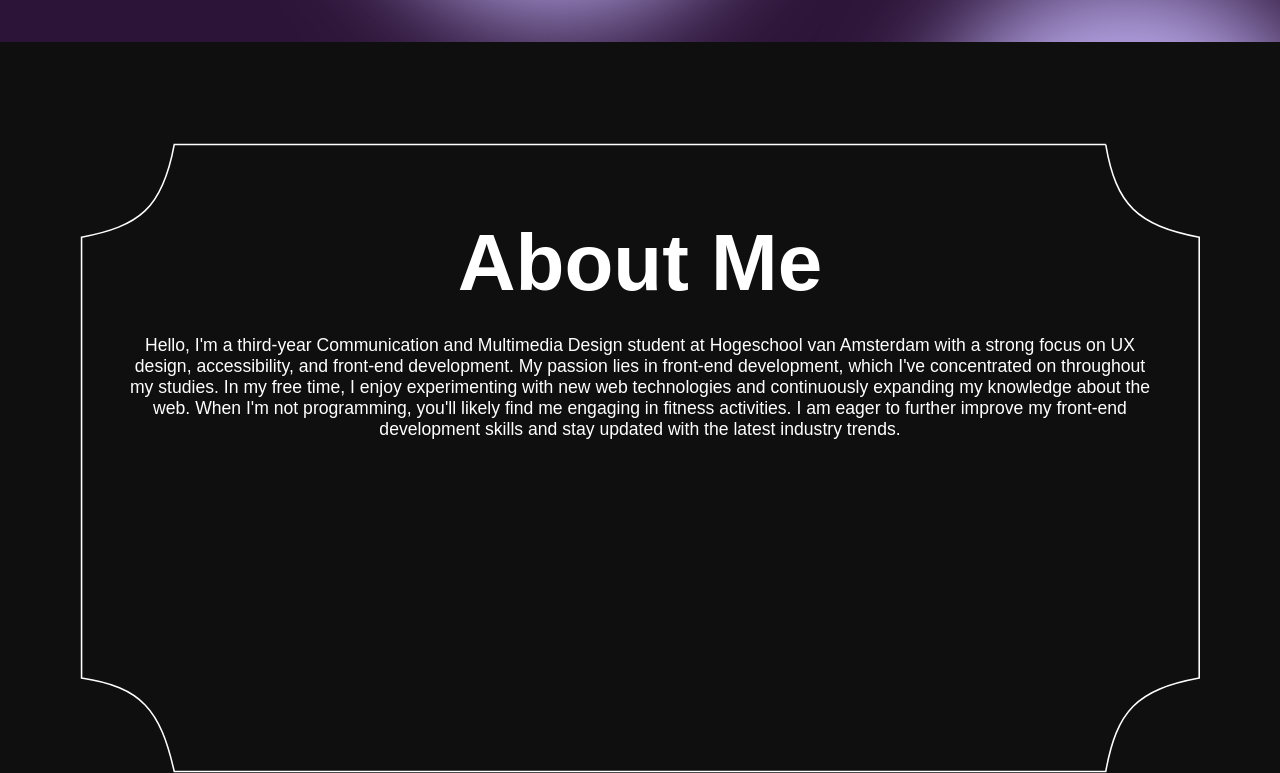
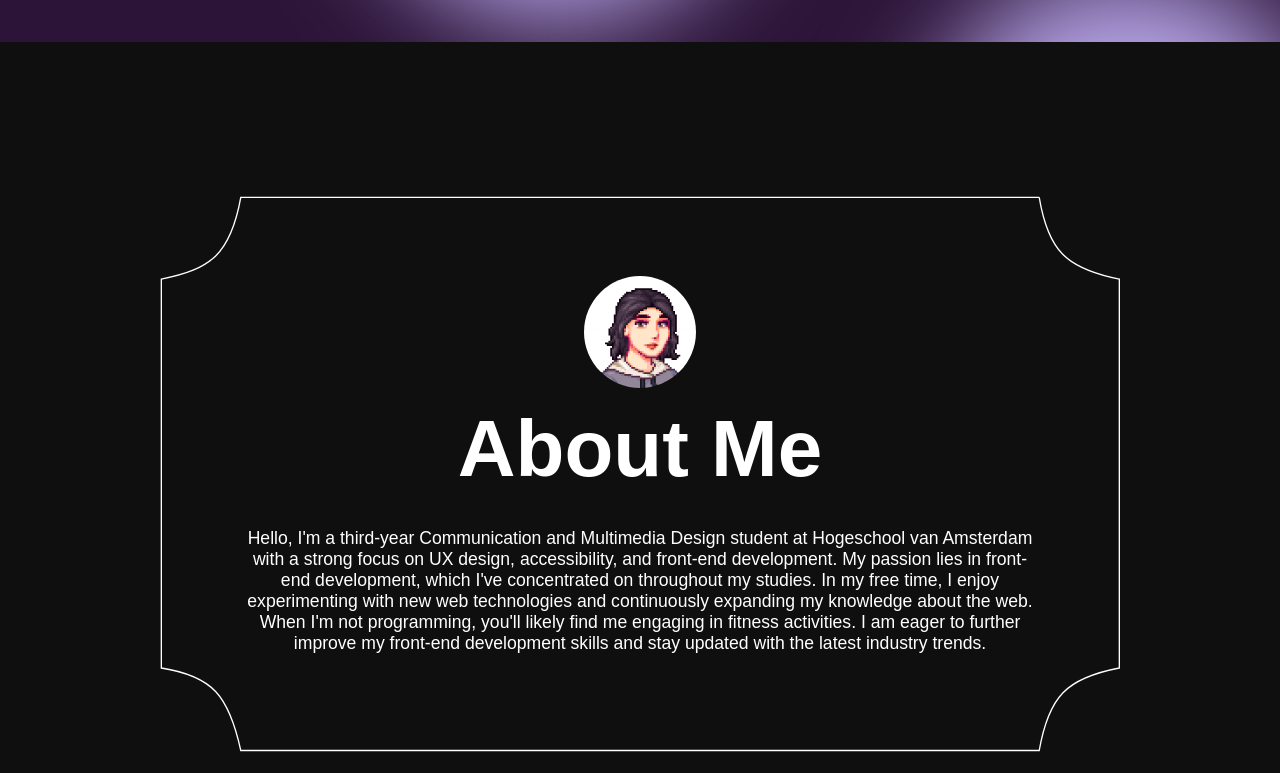
Before and after one commit to yelunl/Portfolio, a plain HTML site: page index.html in a window 1280 px wide. Shown: the part 758-1531 px from the top of the page. Drawn offline with Linux system fonts and the light colour scheme.

Commit message:
STYLE: add picture of me

```diff
--- a/index.html
+++ b/index.html
@@ -61,6 +61,7 @@
             </svg>
 
             <article>
+                <img src="./images/me.png" alt="me">
                 <h3><span>About Me</span></h3>
                 <p>
                     Hello, I'm a third-year Communication and Multimedia Design
--- a/styles/aboutMe.css
+++ b/styles/aboutMe.css
@@ -3,7 +3,7 @@
     height: 100vh;
     background: rgb(15, 15, 15);
     display: grid;
-    grid-template-columns: minmax(10rem, 70rem);
+    grid-template-columns: minmax(10rem, 60rem);
     grid-template-rows: max-content;
     place-content: center;
 
@@ -13,6 +13,7 @@
     grid-column: 1/2;
     grid-row: 1/2;
     height: 100%;
+    width: 100%;
 }
 
 #aboutme.lineAnim svg path {
@@ -33,7 +34,15 @@
 #aboutme article {
     grid-column: 1/2;
     grid-row: 1/2;
-    padding: 3rem;
+    padding: 5rem;
+    display: flex;
+    flex-direction: column;
+    align-items: center;
+}
+
+#aboutme img {
+    border-radius: 5rem;
+    width: 7rem;
 }
 
 /* rgb(41, 21, 54); = background */
@@ -45,7 +54,7 @@
     height:max-content;
     font-size: 5rem;
     text-align: center;
-    margin: 26px;
+    margin: 15px;
 }
 
 #aboutme h3 span {
--- a/styles/aboutme.css
+++ b/styles/aboutme.css
@@ -3,7 +3,7 @@
     height: 100vh;
     background: rgb(15, 15, 15);
     display: grid;
-    grid-template-columns: minmax(10rem, 70rem);
+    grid-template-columns: minmax(10rem, 60rem);
     grid-template-rows: max-content;
     place-content: center;
 
@@ -13,6 +13,7 @@
     grid-column: 1/2;
     grid-row: 1/2;
     height: 100%;
+    width: 100%;
 }
 
 #aboutme.lineAnim svg path {
@@ -33,7 +34,15 @@
 #aboutme article {
     grid-column: 1/2;
     grid-row: 1/2;
-    padding: 3rem;
+    padding: 5rem;
+    display: flex;
+    flex-direction: column;
+    align-items: center;
+}
+
+#aboutme img {
+    border-radius: 5rem;
+    width: 7rem;
 }
 
 /* rgb(41, 21, 54); = background */
@@ -45,7 +54,7 @@
     height:max-content;
     font-size: 5rem;
     text-align: center;
-    margin: 26px;
+    margin: 15px;
 }
 
 #aboutme h3 span {
--- a/styles/intro.css
+++ b/styles/intro.css
@@ -5,18 +5,12 @@
 }
 
 #intro {
-    width: 100vw;
+    /* width: 100vw; */
     height: 100lvh;
     display: flex;
     justify-content: center;
     align-items: center;
-    /* display: grid;
-    place-content: center; */
-    /* background-color: oklch(35.59% 0.111 249.88); */
-    /* background: radial-gradient(black 10%, rgb(217, 227, 213) 10%), rgb(217, 227, 213); */
-    /* background: rgb(217, 227, 213); */
     background-size: 1rem 1rem;
-    padding: 0;
     position: relative;
 
 }
--- a/styles/projects.css
+++ b/styles/projects.css
@@ -3,7 +3,8 @@
     grid-template-columns: 25rem 1fr;
     grid-template-rows: auto;
     background: rgb(15, 15, 15);
-    padding: 1rem;
+    padding: 2rem;
+    padding-bottom: 20rem;
 }
 
 /* rgb(41, 21, 54); = background */
@@ -32,7 +33,7 @@
 #projects li{
     border: solid rgb(216, 216, 216);
     width: 15rem;
-    height: 40rem;
+    /* height: 40rem; */
     border-radius: 30rem;
     background: rgb(15, 15, 15);
     padding: 2rem;
--- a/styles/style.css
+++ b/styles/style.css
@@ -17,6 +17,10 @@ h1, h2, h3, a, p {
 h2 {
     margin: 0;
     color: white;
+}
+
+section:not(#skills, #intro, #projects) {
+    padding: 2rem;
 }
 
 article {
```
Also changed, not shown: images/me.png (added).
